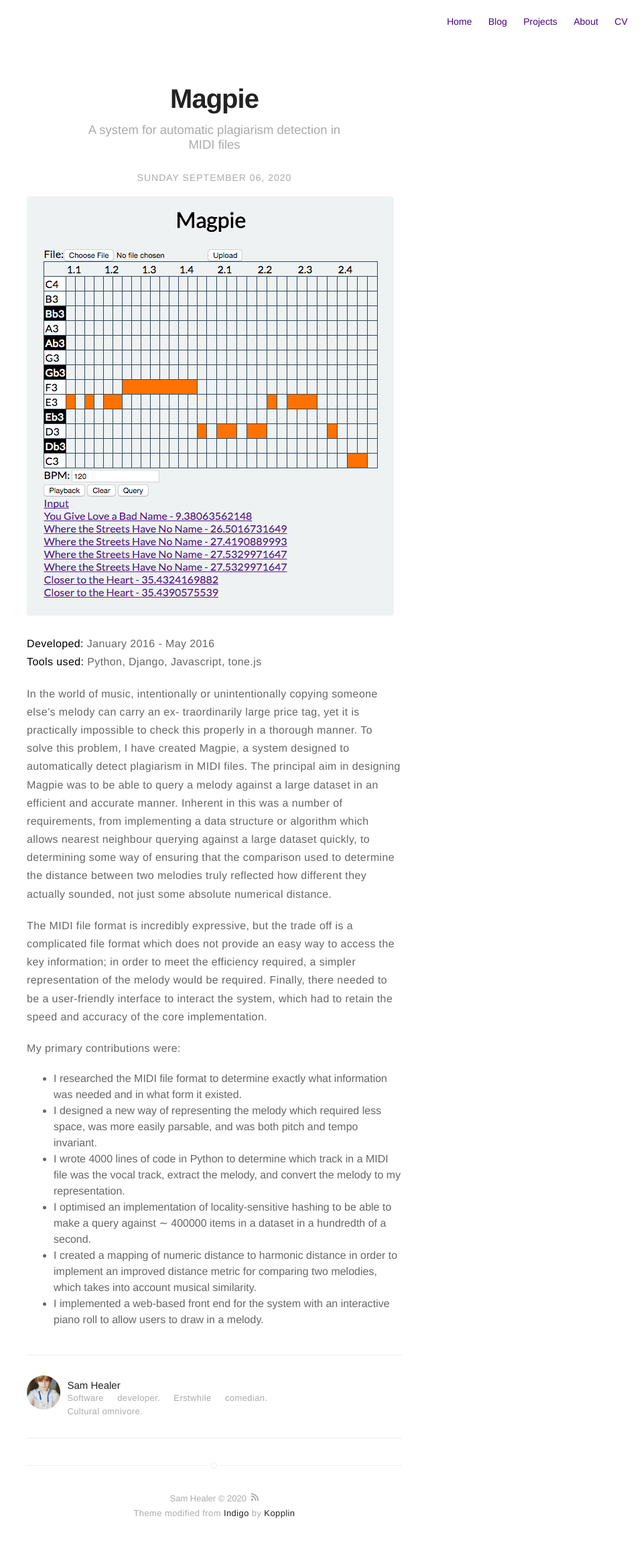
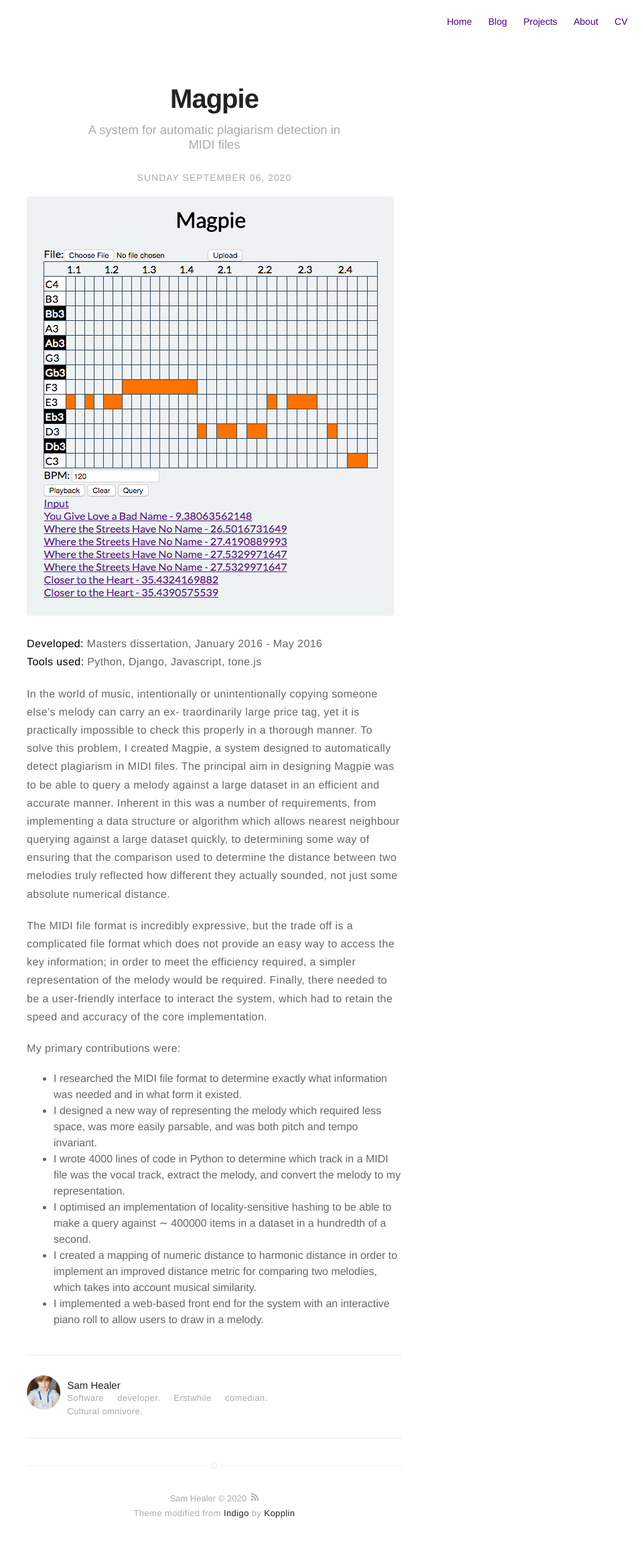
Before and after one commit to samhealer/samhealer.github.io, a Jekyll site: the page built from _projectpages/magpie.markdown, in a window 1280 px wide. Shown: the whole page at 67% size, without its empty margins (320-1280 px from the left). Built offline with Jekyll 4.4.1, drawn with Linux system fonts in a browser that asks for light colours.

```diff
--- a/_config.yml
+++ b/_config.yml
@@ -16,7 +16,7 @@ resume: true
 resume-external: false
 resume-url: assets/cv.pdf
 
-url: http://samhealer.github.io
+url: http://samhealer.com
 # your url: https://USERNAME.github.io
 
 permalink: /:title/
--- a/_projectpages/magpie.markdown
+++ b/_projectpages/magpie.markdown
@@ -16,11 +16,11 @@ big: true
 
 ![68648492_361239248141556_8522284295832731648_n](/assets/images/projects/magpie1.png)
 
-**Developed:** January 2016 - May 2016\
+**Developed:** Masters dissertation, January 2016 - May 2016\
 **Tools used:** Python, Django, Javascript, tone.js
 
 
-In the world of music, intentionally or unintentionally copying someone else’s melody can carry an ex- traordinarily large price tag, yet it is practically impossible to check this properly in a thorough manner. To solve this problem, I have created Magpie, a system designed to automatically detect plagiarism in MIDI files.
+In the world of music, intentionally or unintentionally copying someone else’s melody can carry an ex- traordinarily large price tag, yet it is practically impossible to check this properly in a thorough manner. To solve this problem, I created Magpie, a system designed to automatically detect plagiarism in MIDI files.
 The principal aim in designing Magpie was to be able to query a melody against a large dataset in an efficient and accurate manner. Inherent in this was a number of requirements, from implementing a data structure or algorithm which allows nearest neighbour querying against a large dataset quickly, to determining some way of ensuring that the comparison used to determine the distance between two melodies truly reflected how different they actually sounded, not just some absolute numerical distance.
 
 The MIDI file format is incredibly expressive, but the trade off is a complicated file format which does not provide an easy way to access the key information; in order to meet the efficiency required, a simpler representation of the melody would be required. Finally, there needed to be a user-friendly interface to interact the system, which had to retain the speed and accuracy of the core implementation.
--- a/_sass/base/general.sass
+++ b/_sass/base/general.sass
@@ -59,6 +59,15 @@ iframe
 img,
 pre
 	border-radius: 4px
+
+table
+	border-collapse: collapse
+	width: 100%
+
+table,
+th,
+td
+	border: 1px solid #666
 
 figcaption
 	position: relative
```
Also changed, not shown: _posts/2020-09-05-skylark.markdown (added, +52 -0 lines), _projectpages/skylark.markdown (+37 -1 lines), assets/images/projects/skylark1.png (added).
